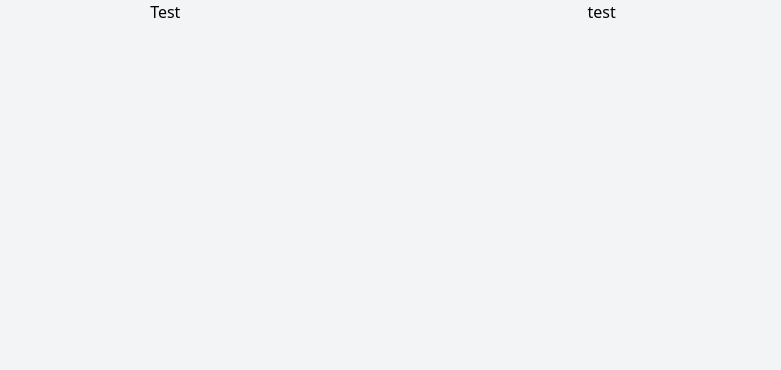
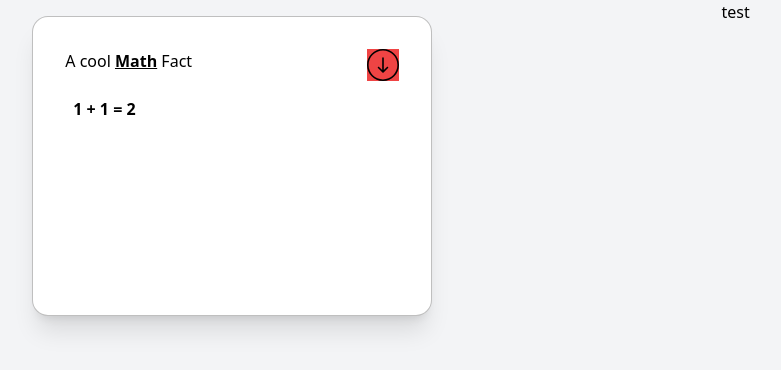
Before and after one commit to Basile-Paoli/fact-viewer, a Vue app: page / in a window 1280 px wide. Shown: the top 370 px of the page, without its empty margins (257-1038 px from the left). Built offline with nearby package versions, Linux system fonts and the light colour scheme.

Commit message:
add FactCard template

```diff
--- a/src/App.vue
+++ b/src/App.vue
@@ -1,9 +1,10 @@
 <script setup lang="ts">
+import FactCard from "./components/FactCard.vue";
 </script>
 
 <template>
     <div class="flex justify-evenly ">
-        <div>Test</div>
+        <div><FactCard></FactCard></div>
         <div>test</div>
     </div>
 </template>
--- /dev/null
+++ b/src/components/FactCard.vue
@@ -0,0 +1,24 @@
+<script setup lang="ts">
+import {ref} from "vue";
+
+// const {label, getFact} = defineProps<{
+//     label: string,
+//     getFact: () => Promise<string>
+// }>()
+//
+// const fact = ref("")
+</script>
+
+<template>
+    <div class="rounded-2xl shadow-xl border border-black/25 bg-white h-[300px] w-[400px] p-8 m-4">
+        <div class="flex justify-between">
+            <div>A cool <span class="font-bold underline">Math</span> Fact</div>
+            <button ><img class="bg-red-500 h-8" src="../assets/arrow-down.svg"/> </button>
+        </div>
+        <div class="font-bold mx-2 mt-4">1 + 1 = 2</div>
+    </div>
+</template>
+
+<style scoped>
+
+</style>
```
Also changed, not shown: src/assets/arrow-down.svg (added).
